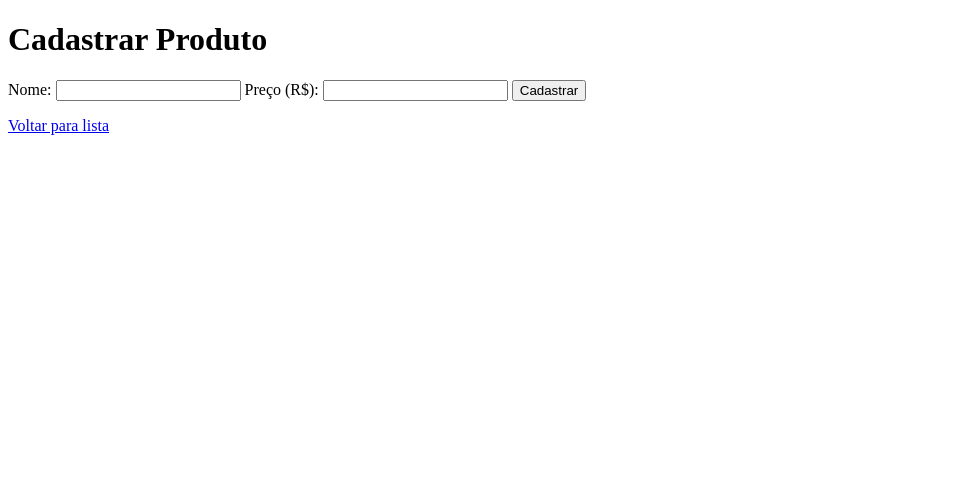
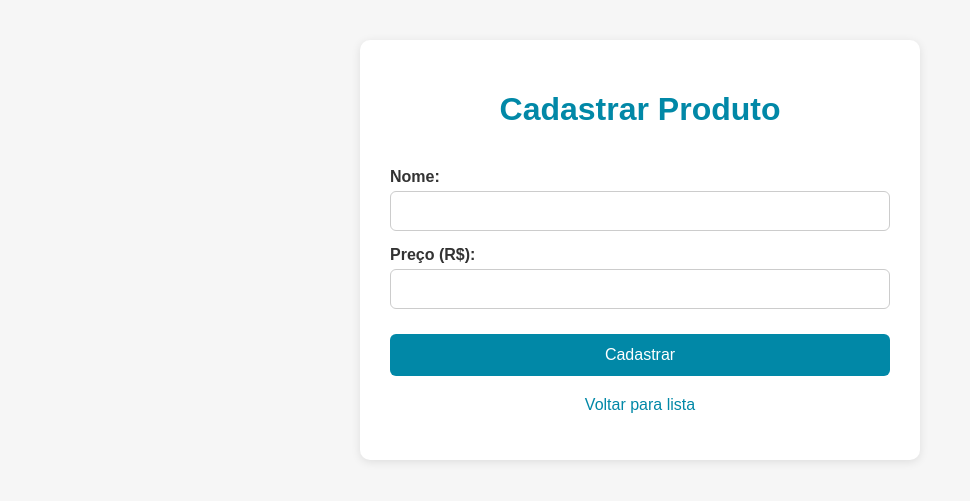
Before and after one commit to Gabriel-Triceri/Montink-MVP, a PHP site: page /DEV-GABRIEL/views/produto/form.php in a window 1280 px wide. Shown: the top 501 px of the page, without its empty margins (0-970 px from the left). Run offline with PHP 8.4, Linux system fonts and the light colour scheme.

Commit message:
git add ajustes no css

```diff
--- a/classes/controllers/ProdutoController.php
+++ b/classes/controllers/ProdutoController.php
@@ -11,7 +11,6 @@ class ProdutoController {
     public function index() {
         $produtos = $this->service->listarTodos();
 
-        // Buscar variações e estoques para cada produto
         $estoquesPorProduto = [];
         foreach ($produtos as $produto) {
             $stmt = $this->service->listarEstoquesPorProduto($produto['id']);
--- a/css/form.css
+++ b/css/form.css
@@ -1,63 +1,69 @@
-/* form.css */
-
 body {
-    background: #f7f9fc;
     font-family: Arial, sans-serif;
-    color: #333;
-    padding: 20px;
+    background-color: #f6f6f6;
+    margin: 0;
+    padding: 0;
 }
 
-h2 {
+.container {
+    max-width: 500px;
+    margin: 40px auto;
+    padding: 30px;
+    background-color: #fff;
+    border-radius: 10px;
+    box-shadow: 0 2px 10px rgba(0, 0, 0, 0.1);
+}
+
+h1 {
+    text-align: center;
     color: #0188A7;
-    margin-bottom: 15px;
+    margin-bottom: 25px;
 }
 
 form {
-    background: #fff;
-    padding: 20px;
-    border-radius: 6px;
-    box-shadow: 0 0 10px rgba(1, 136, 167, 0.1);
-    max-width: 400px;
+    display: flex;
+    flex-direction: column;
 }
 
 label {
-    display: block;
-    margin-bottom: 6px;
+    margin-top: 15px;
+    margin-bottom: 5px;
     font-weight: bold;
+    color: #333;
 }
 
 input[type="text"],
 input[type="number"] {
-    width: 100%;
-    padding: 8px 10px;
-    margin-bottom: 15px;
+    padding: 10px;
     border: 1px solid #ccc;
-    border-radius: 4px;
-    font-size: 14px;
+    border-radius: 6px;
+    font-size: 16px;
 }
 
 button {
+    margin-top: 25px;
+    padding: 12px;
     background-color: #0188A7;
     color: white;
+    font-size: 16px;
     border: none;
-    padding: 10px 18px;
-    border-radius: 4px;
+    border-radius: 6px;
     cursor: pointer;
-    font-size: 16px;
+    transition: background-color 0.3s ease;
 }
 
 button:hover {
-    background-color: #01677f;
+    background-color: #016f8a;
 }
 
-p a {
-    display: inline-block;
-    margin-top: 10px;
-    color: #555;
-    font-weight: normal;
+a {
+    display: block;
+    text-align: center;
+    margin-top: 20px;
+    color: #0188A7;
     text-decoration: none;
 }
 
-p a:hover {
+a:hover {
     text-decoration: underline;
 }
--- a/views/cupom/form.php
+++ b/views/cupom/form.php
@@ -8,6 +8,7 @@ $isEdit = !empty($cupom);
 <head>
     <meta charset="UTF-8">
     <title><?= $isEdit ? "Editar Cupom" : "Criar Novo Cupom" ?></title>
+    <link rel="stylesheet" href="<?= $baseUrl ?>/css/form.css" />
 </head>
 <body>
 
--- a/views/produto/form.php
+++ b/views/produto/form.php
@@ -1,4 +1,5 @@
 <?php
+$baseUrl = '/DEV-GABRIEL';
 $produto = $produto ?? null;
 $isEdit = !empty($produto) && !empty($produto['id']);
 ?>
@@ -8,6 +9,10 @@ $isEdit = !empty($produto) && !empty($produto['id']);
 <head>
     <meta charset="UTF-8" />
     <title><?= $isEdit ? "Editar Produto" : "Cadastrar Produto" ?></title>
+    <link rel="stylesheet" href="/DEV-GABRIEL/css/form.css" />
+
+
+
 </head>
 <body>
 
```
Also changed, not shown: css/lista.css (+44 -13 lines), .htaccess.
